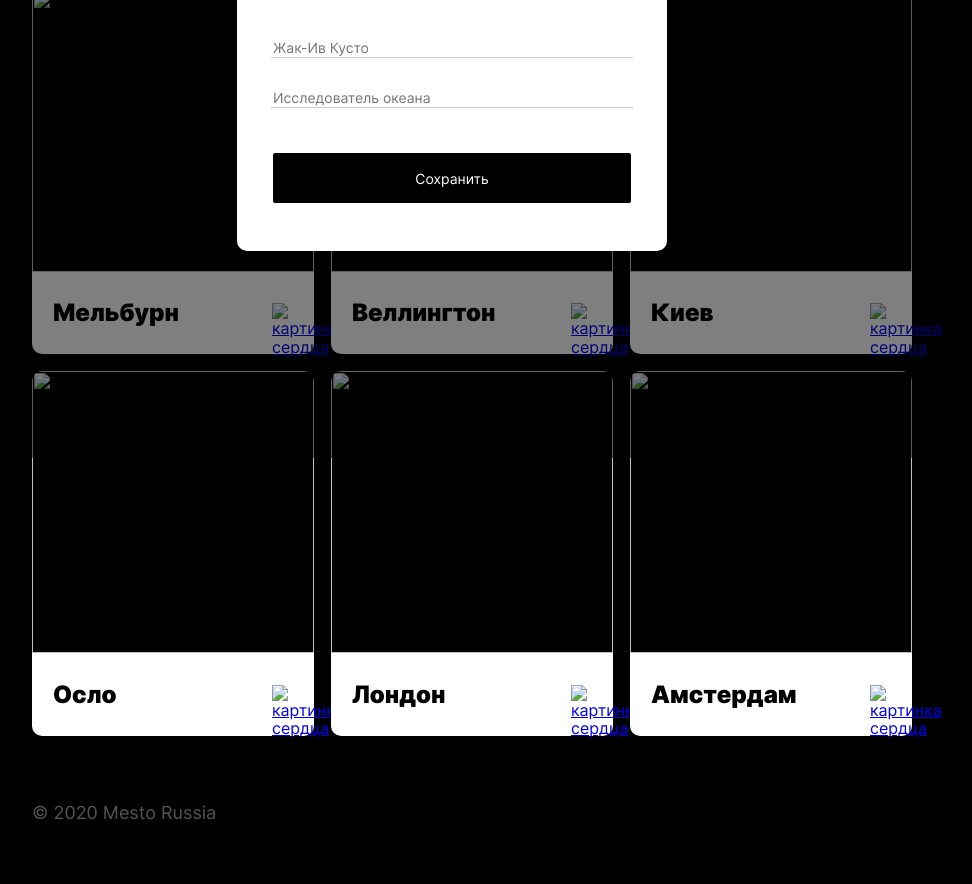
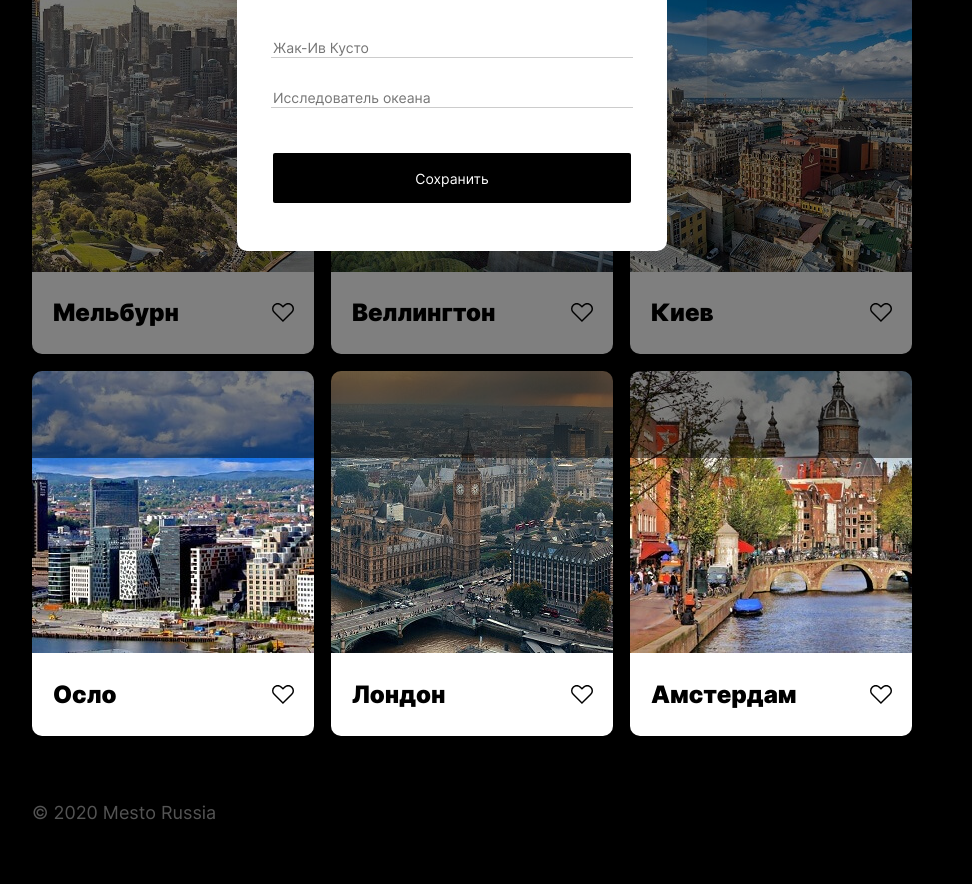
Before and after one commit to NKaverin/mesto-project, a plain HTML site: page index.html in a window 1280 px wide. Shown: the part 342-1226 px from the top of the page, without its empty margins (168-1140 px from the left). Drawn offline with Linux system fonts and the light colour scheme; the site is published under a folder, as on GitHub Pages, so addresses that start at the root find nothing.

Commit message:
Add files via upload

```diff
--- a/index.html
+++ b/index.html
@@ -9,13 +9,13 @@
 </head>
 <body class="page">
     <header class="header">
-        <img class="header__logo" src="/vendor/images/logo.svg" alt="логотип, слово место в степени russia">
+        <img class="header__logo" src="./vendor/images/logo.svg" alt="логотип, слово место в степени russia">
     </header>
     <main>
-        <section class="popup">
+        <section class="popup popup_opened">
             <div class="popup__container">
                 <a href="#" class="popup__icon-container">
-                    <img class="popup__close-icon" src="/vendor/images/CloseIcon.svg" alt="крестик для закрытия формы">
+                    <img class="popup__close-icon" src="./vendor/images/CloseIcon.svg" alt="крестик для закрытия формы">
                 </a>
                 <form class="popup__form">
                     <h2 class="popup__header">Редактировать профиль</h2>
@@ -28,73 +28,73 @@
             </div>
         </section>
         <section class="profile">
-            <img class="profile__avatar" src="/vendor/images/avatar.jpg" alt="аватар профиля">
+            <img class="profile__avatar" src="./vendor/images/avatar.jpg" alt="аватар профиля">
             <div class="profile__info">
                 <div class="profile__heading">
                     <p class="profile__name"> Жак-Ив Кусто</p>
                     <a class="profile__edit-button" href="#">
-                        <img src="/vendor/images/EditButton.svg" alt="кнопка редактировать в виде флага">
+                        <img src="./vendor/images/EditButton.svg" alt="кнопка редактировать в виде флага">
                     </a>
                 </div>
                 <p class="profile__caption"> Исследователь океана </p>
             </div>
             <a class="profile__batton-box" href="#">
-                <img class="profile__add-batton" src="/vendor/images/AddButton.svg" alt="кнопка добавить в виде плюса">
+                <img class="profile__add-batton" src="./vendor/images/AddButton.svg" alt="кнопка добавить в виде плюса">
             </a>
         </section>
         <section>
             <ul class="elements">
                 <li class="elements__element">
-                    <img src="/vendor/images/melburn.jpg" alt="" class="elements__image">
+                    <img src="./vendor/images/melburn.jpg" alt="" class="elements__image">
                     <div class="elements__caption-box">
                         <p class="elements__caption"> Мельбурн </p>
                         <a href="#" class="elements__heart">
-                            <img src="/vendor/images/heart.svg" alt="картинка сердца">
+                            <img src="./vendor/images/heart.svg" alt="картинка сердца">
                         </a>
                     </div>
                 </li>
                 <li class="elements__element">
-                    <img src="/vendor/images/vellington.jpg" alt="" class="elements__image">
+                    <img src="./vendor/images/vellington.jpg" alt="" class="elements__image">
                     <div class="elements__caption-box">
                         <p class="elements__caption"> Веллингтон </p>
                         <a href="#" class="elements__heart">
-                            <img src="/vendor/images/heart.svg" alt="картинка сердца">
+                            <img src="./vendor/images/heart.svg" alt="картинка сердца">
                         </a>
                     </div>
                 </li>
                 <li class="elements__element">
-                    <img src="/vendor/images/kiev.jpg" alt="" class="elements__image">
+                    <img src="./vendor/images/kiev.jpg" alt="" class="elements__image">
                     <div class="elements__caption-box">
                         <p class="elements__caption"> Киев </p>
                         <a href="#" class="elements__heart">
-                            <img src="/vendor/images/heart.svg" alt="картинка сердца">
+                            <img src="./vendor/images/heart.svg" alt="картинка сердца">
                         </a>
                     </div>
                 </li>
                 <li class="elements__element">
-                    <img src="/vendor/images/oslo.jpg" alt="" class="elements__image">
+                    <img src="./vendor/images/oslo.jpg" alt="" class="elements__image">
                     <div class="elements__caption-box">
                         <p class="elements__caption"> Осло </p>
                         <a href="#" class="elements__heart">
-                            <img src="/vendor/images/heart.svg" alt="картинка сердца">
+                            <img src="./vendor/images/heart.svg" alt="картинка сердца">
                         </a>
                     </div>
                 </li>
                 <li class="elements__element">
-                    <img src="/vendor/images/london.jpg" alt="" class="elements__image">
+                    <img src="./vendor/images/london.jpg" alt="" class="elements__image">
                     <div class="elements__caption-box">
                         <p class="elements__caption"> Лондон </p>
                         <a href="#" class="elements__heart">
-                            <img src="/vendor/images/heart.svg" alt="картинка сердца">
+                            <img src="./vendor/images/heart.svg" alt="картинка сердца">
                         </a>
                     </div>
                 </li>
                 <li class="elements__element">
-                    <img src="/vendor/images/amsterdam.jpg" alt="" class="elements__image">
+                    <img src="./vendor/images/amsterdam.jpg" alt="" class="elements__image">
                     <div class="elements__caption-box">
                         <p class="elements__caption"> Амстердам </p>
                         <a href="#" class="elements__heart">
-                            <img src="/vendor/images/heart.svg" alt="картинка сердца">
+                            <img src="./vendor/images/heart.svg" alt="картинка сердца">
                         </a>
                     </div>
                 </li>
```
